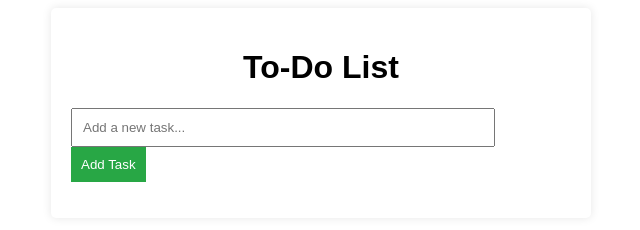
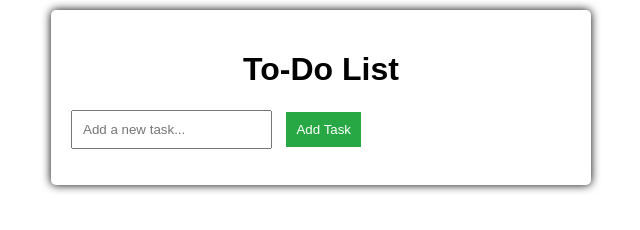
Before and after one commit to dgoings3/Task-list-app, a plain HTML site: page index.html in a window 1280 px wide. Shown: the whole page, without its empty margins (319-959 px from the left). Drawn offline with Linux system fonts and the light colour scheme.

Commit message:
Update styles.css

```diff
--- a/styles.css
+++ b/styles.css
@@ -2,23 +2,40 @@ body {font-family: Arial, sans-serif;
 display: flex;
 justify-content: center;
 background-color: white;}
+
 .container {width: 100%;
 max-width: 500px;
 padding: 20px;
 background-color: white;
 border-radius: 5px;
-box-shadow: 0 0 10px rgba(0, 0, 0, 0.1);}
+box-shadow: 0 0 10px black;}
+
 h1 {text-align: center;}
+
 input {width: 80%;
 padding: 10px;
 margin-right: 10px;}
+
 button {padding: 10px;
 background-color: #28a745;
 color: white;
 border: none;
 cursor: pointer;}
+
 button:hover {background-color: #218838;}
+
 ul {list-style: none;
 padding: 0;}
+
 li {padding: 10px;
-border-bottom: 1px solid #ddd;}
+border-bottom: 1px solid white;}
+
+body { max-width: 600px;
+  margin: auto;
+  padding: 10px;}
+
+input, button {width: 100%;
+  box-sizing: border-box;}
+
+@media (min-width: 600px)
+{input, button{width: auto;}}
```
